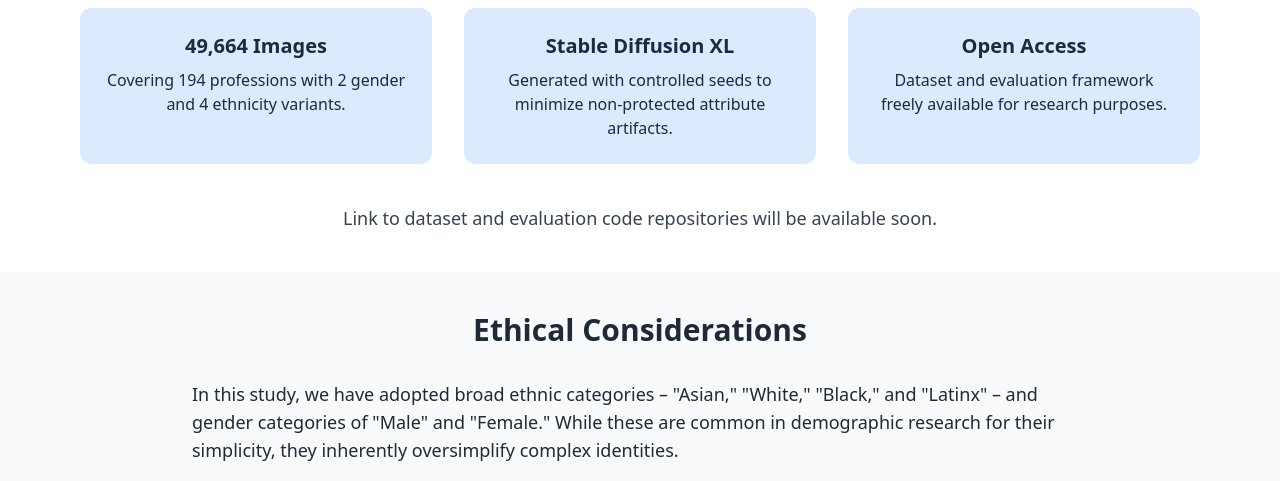
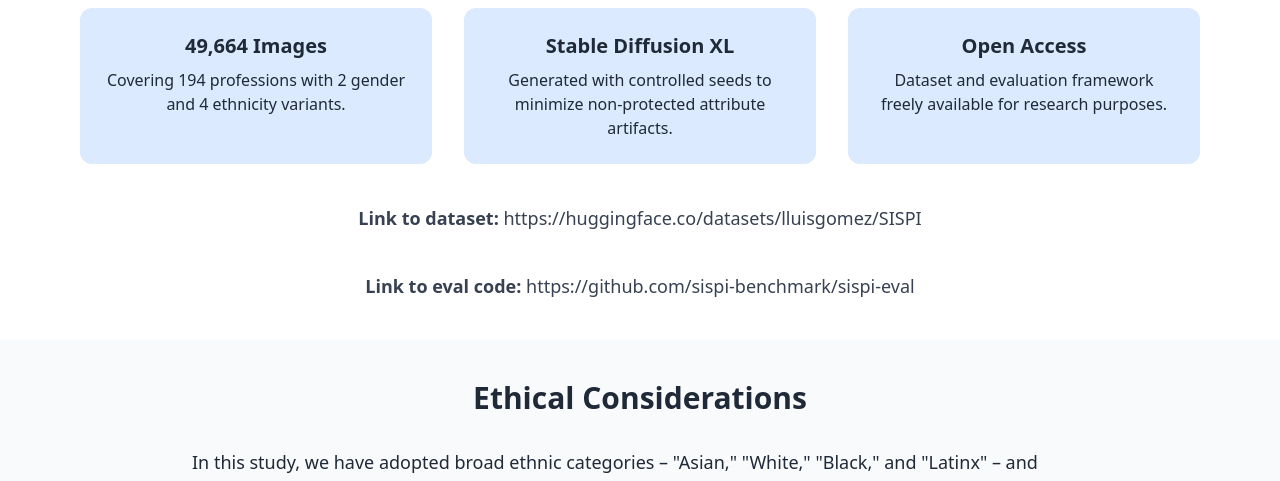
Before and after one commit to sispi-benchmark/sispi-benchmark.github.io, a plain HTML site: page index.html in a window 1280 px wide. Shown: the part 683-1164 px from the top of the page. Drawn offline with nearby package versions, Linux system fonts and the light colour scheme.

Commit message:
Update index.html

```diff
--- a/index.html
+++ b/index.html
@@ -51,7 +51,8 @@
           <p>Dataset and evaluation framework freely available for research purposes.</p>
         </div>
       </div>
-      <p class="text-center text-lg text-gray-700 mt-10">Link to dataset and evaluation code repositories will be available soon.</p>
+      <p class="text-center text-lg text-gray-700 mt-10"><b>Link to dataset:</b> <a href="https://huggingface.co/datasets/lluisgomez/SISPI" target="_blank">https://huggingface.co/datasets/lluisgomez/SISPI</a></p>
+      <p class="text-center text-lg text-gray-700 mt-10"><b>Link to eval code:</b> <a href="https://github.com/sispi-benchmark/sispi-eval" target="_blank">https://github.com/sispi-benchmark/sispi-eval</a></p>
     </div>
   </section>
 
```
